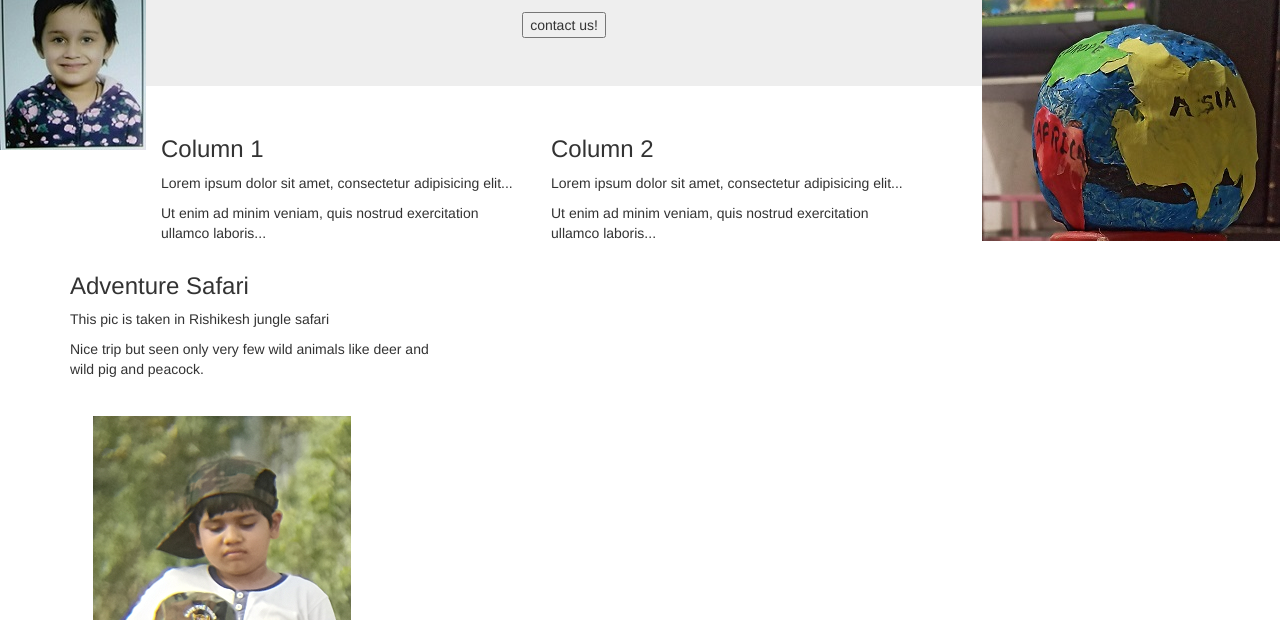
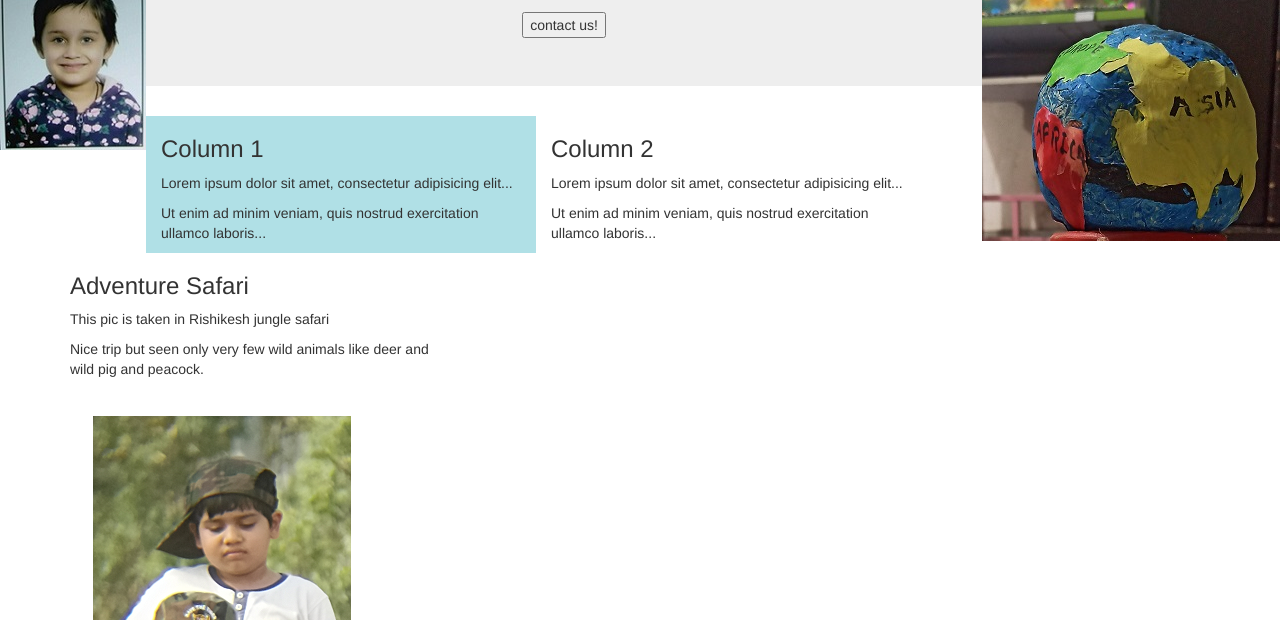
Before and after one commit to playbunny8751/playbunny, a plain HTML site: page index.html in a window 1280 px wide. Shown: the part 180-800 px from the top of the page. Drawn offline with nearby package versions, Linux system fonts and the light colour scheme.

Commit message:
Update index.html

```diff
--- a/index.html
+++ b/index.html
@@ -20,7 +20,7 @@
 
 <div class="container">
   <div class="row">
-    <div class="col-sm-4">
+    <div class="col-sm-4" style="background-color:powderblue;">
       <h3>Column 1</h3>
       <p>Lorem ipsum dolor sit amet, consectetur adipisicing elit...</p>
       <p>Ut enim ad minim veniam, quis nostrud exercitation ullamco laboris...</p>
```
